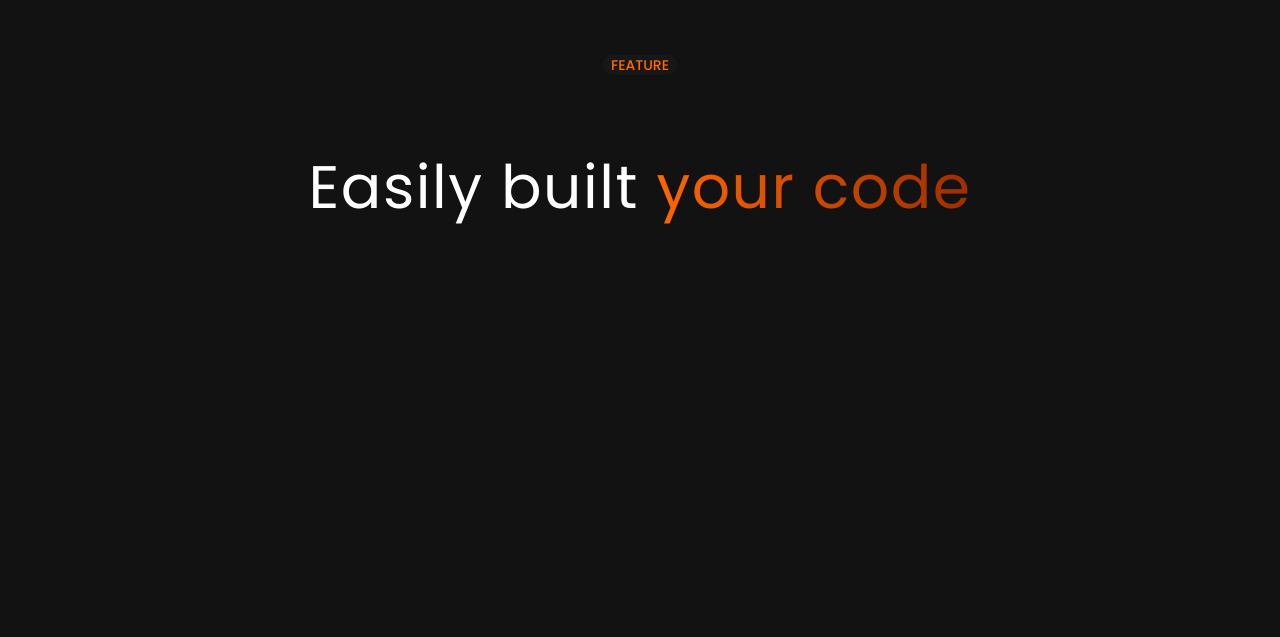
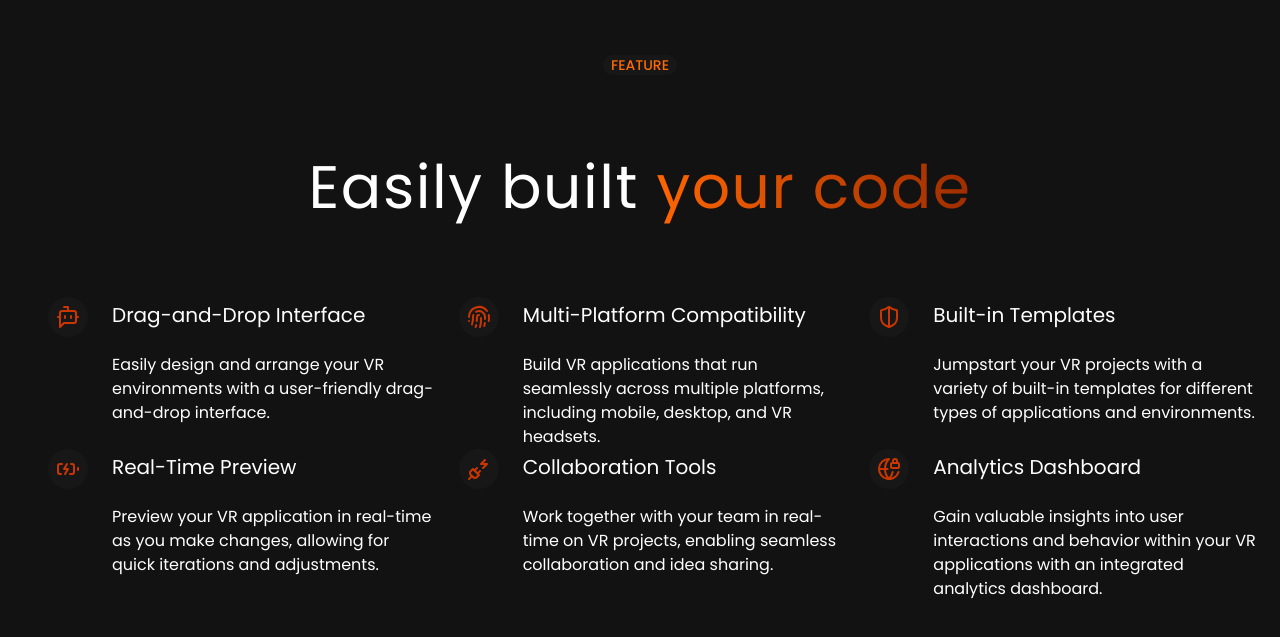
Before and after one commit to LiviuSilaghi/VirtualR, a React (Vite) app: page / in a window 1280 px wide. Shown: the part 844-1481 px from the top of the page. Built offline with nearby package versions, Linux system fonts and the light colour scheme.

Commit message:
features2

```diff
--- a/src/components/FeatureSection.jsx
+++ b/src/components/FeatureSection.jsx
@@ -1,4 +1,5 @@
 /** @format */
+import { features } from "../constants";
 
 const FeatureSection = () => {
   return (
@@ -21,6 +22,24 @@ const FeatureSection = () => {
           </spam>
         </h2>
       </div>
+      <div className="flex flex-wrap mt-10 lg:mt-20">
+        {features.map((feature, index) => (
+          <div key={index} className="w-full sm:1/2 lg:w-1/3">
+            <div className="flex">
+              <div
+                className="flex mx-6 h-10 w-10 p-2 bg-neutral-900 text-orange-700
+              justify-center items-center rounded-full"
+              >
+                {feature.icon}
+              </div>
+              <div>
+                <h5 className="mt-1 mb-6 text-xl">{feature.text}</h5>
+                <p>{feature.description}</p>
+              </div>
+            </div>
+          </div>
+        ))}
+      </div>
     </div>
   );
 };
```
